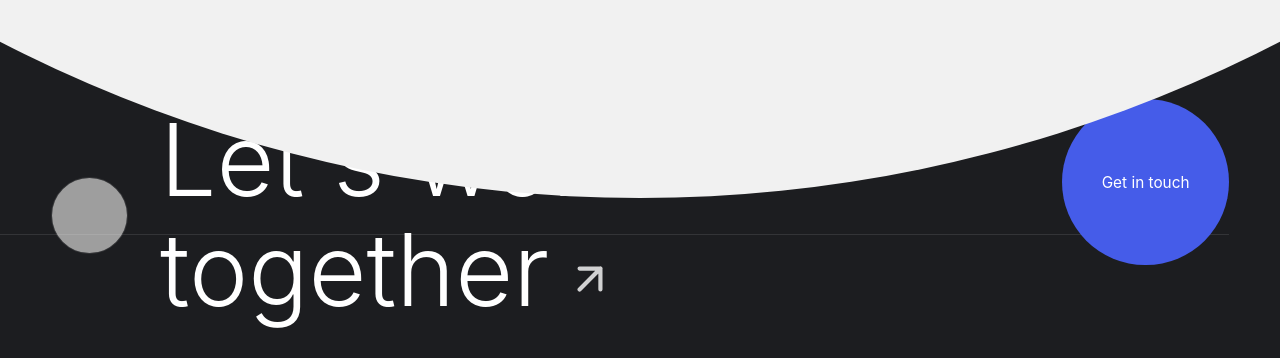
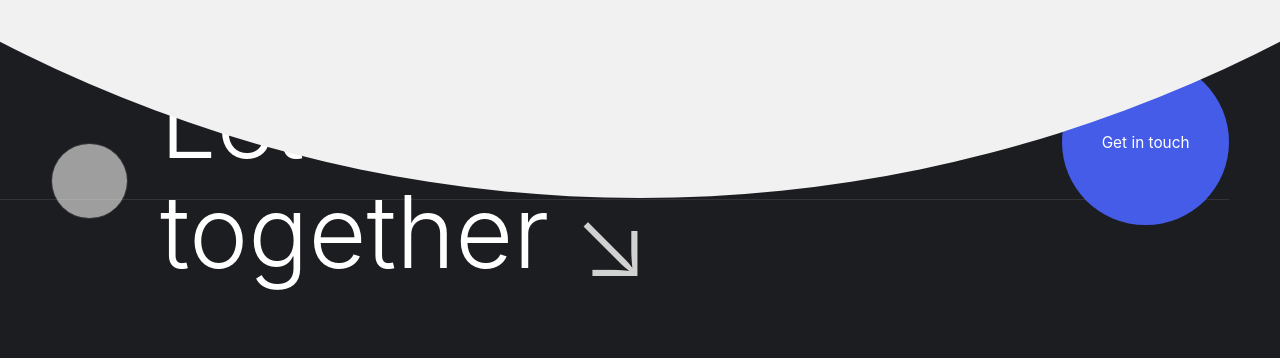
Before and after one commit to idformike1/portfolio-website-4-ag-protocol, a React (Vite) app: page / in a window 1280 px wide. Shown: the part 3235-3593 px from the top of the page. Built offline with nearby package versions, Linux system fonts and the light colour scheme; grey boxes are pictures that could not be loaded.

Commit message:
fix: Phase 4.5.1 - Footer Final Refinement (Polish Padding, Correct Arrow Icon, Full-Width Line)

```diff
--- a/src/components/Footer.jsx
+++ b/src/components/Footer.jsx
@@ -17,9 +17,7 @@ const Footer = () => {
                   <img src="https://images.unsplash.com/photo-1507003211169-0a1dd7228f2d?q=80&w=200&auto=format&fit=crop" alt="Author" />
                 </div>
                 <h2>Let's work <br /> together
-                  <svg width="24" height="24" viewBox="0 0 24 24" fill="none" className="footer__arrow">
-                    <path d="M7 17L17 7M17 7H7M17 7V17" stroke="currentColor" strokeWidth="2" strokeLinecap="round" strokeLinejoin="round"/>
-                  </svg>
+                  <span className="footer__arrow">↘</span>
                 </h2>
               </div>
             </div>
--- a/src/styles/main.scss
+++ b/src/styles/main.scss
@@ -389,7 +389,7 @@ img, video {
 
 // --- Footer Section ---
 .footer {
-  padding-top: 100px; // Minimal space, bulge does the rest
+  padding-top: 60px; // Minimal space, bulge does the rest
   padding-bottom: 50px;
   background-color: $color-dark;
   color: $color-white;
@@ -443,10 +443,11 @@ img, video {
       font-weight: 300;
       line-height: 1.1;
       white-space: normal;
+      margin: 0;
 
       .footer__arrow {
-        margin-left: 1rem;
-        width: clamp(30px, 4vw, 50px);
+        margin-left: 1.5rem;
+        width: clamp(25px, 3.5vw, 40px);
         height: auto;
         vertical-align: middle;
         opacity: 0.8;
@@ -456,13 +457,13 @@ img, video {
 
   &__button-wrapper {
     position: relative;
-    padding-bottom: 60px; // Push button over the line
+    padding-bottom: 70px; // Space for circle to sit low
 
     .footer__separator-line {
       position: absolute;
-      bottom: 90px;
+      bottom: 95px; // Position exactly at button center
       right: 0;
-      width: 100vw;
+      width: 150vw; // Span way beyond left to cover the container
       height: 1px;
       background: rgba(255, 255, 255, 0.1);
       z-index: 1;
```
Also changed, not shown: 1 other file (tests, documents, lock files or other folders).
